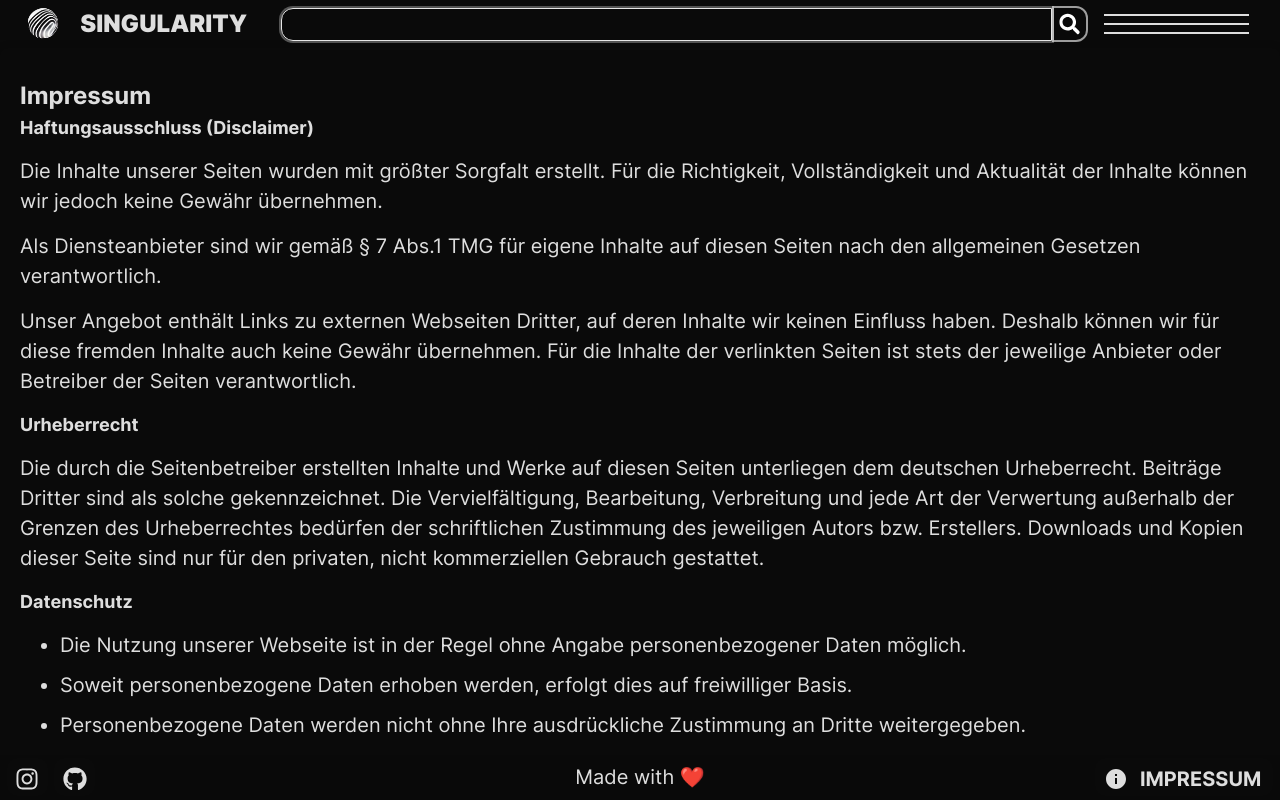
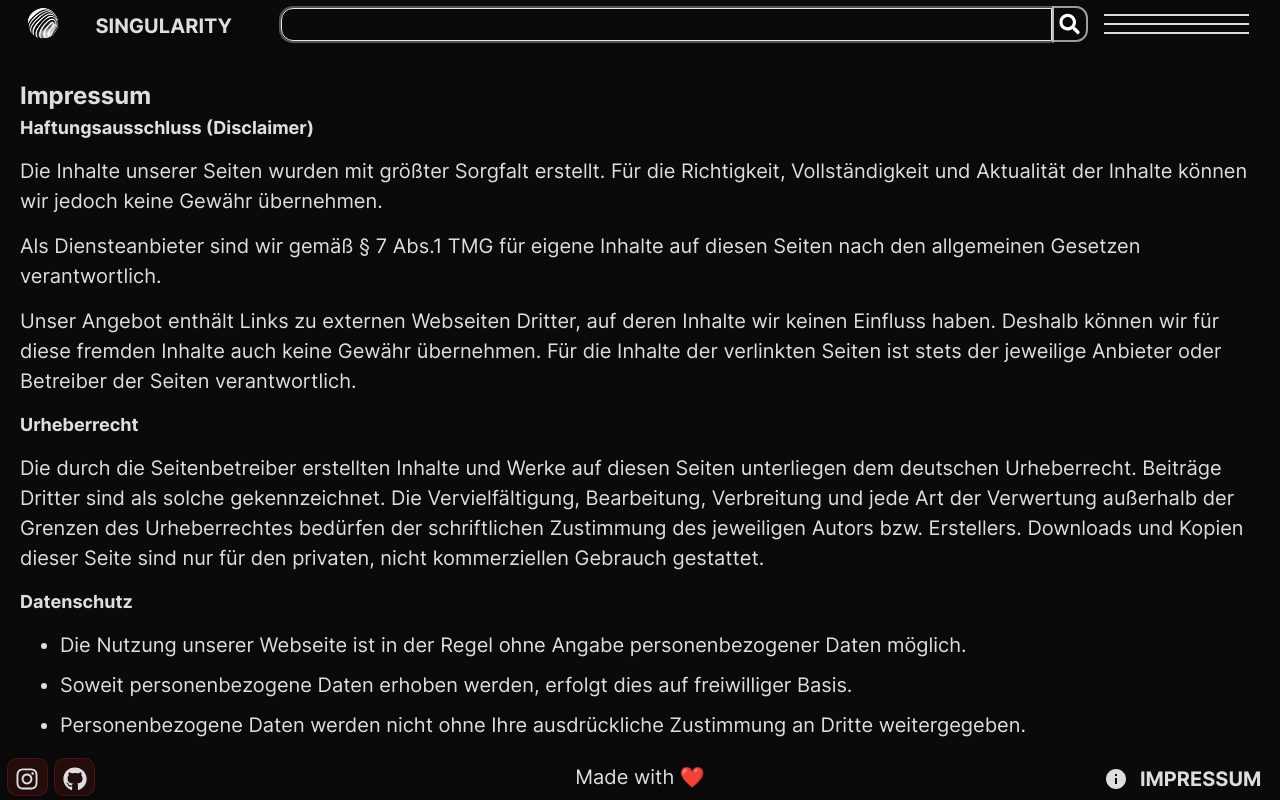
Before and after one commit to DRUMNICORN/2n40, a Next.js app: page /impressum in a window 1280 px wide. Built offline with nearby package versions, Linux system fonts and the light colour scheme.

Commit message:
added content links

```diff
--- a/app/Icons.tsx
+++ b/app/Icons.tsx
@@ -27,7 +27,7 @@ import {
   FaFacebook,
   FaGithub,
 } from "react-icons/fa";
-import { IoTimeSharp } from "react-icons/io5";
+import { IoLogIn, IoTimeSharp } from "react-icons/io5";
 import { BiSolidNetworkChart } from "react-icons/bi";
 import { IoMdPricetag } from "react-icons/io";
 import { MetadataTypes } from "./types";
@@ -61,7 +61,7 @@ export const REACT_ICONS: { [key in MetadataTypes]: JSX.Element } = {
   [MetadataTypes.close]: <MdClose />,
   [MetadataTypes.share]: <MdShare />,
   [MetadataTypes.collaborations]: <MdOutlineCalendarMonth />,
-  // [MetadataTypes.change]: <MdOutlineCalendarMonth />,
+  [MetadataTypes.form]: <IoLogIn />,
   [MetadataTypes.days]: <MdCalendarViewWeek />,
   [MetadataTypes.carousel]: <MdViewCarousel />,
   [MetadataTypes.weeks]: <MdCalendarViewWeek />,
--- a/app/types.ts
+++ b/app/types.ts
@@ -42,6 +42,7 @@ export enum MetadataTypes {
   weeks = "weeks",
   carousel = "carousel",
   github = "github",
+  form = "form"
 }
 
 // Descriptions for different categories
--- a/components/content/Content.module.scss
+++ b/components/content/Content.module.scss
@@ -9,30 +9,6 @@
 .contentContainer.scrollable {
   overflow: auto;
   mask-image: none;
-}
-
-.imageContainer {
-  // will be background of card
-  position: absolute;
-  top: 0;
-  left: 0;
-  width: 100%;
-  height: 100%;
-  z-index: -1;
-  border-radius: 12px;
-  overflow: hidden;
-
-  img {
-    width: 100%;
-    height: 100%;
-    object-fit: cover;
-    object-position: center;
-    transition: all 0.3s ease-in-out;
-  }
-
-  width: 100%;
-  height: 100%;
-  overflow: hidden;
 }
 
 .selected {
--- a/components/design/Linked.tsx
+++ b/components/design/Linked.tsx
@@ -1,12 +1,10 @@
-"use client";
-
 import React, { useState } from 'react';
 import styles from './Linked.module.scss';
 import { REACT_ICONS } from '@/app/Icons';
 import { MetadataTypes } from '@/app/types';
-import Link from 'next/link';
+import NextLink from 'next/link';
 
-export type { MetadataTypes }
+export type { MetadataTypes };
 
 interface LinkedProps {
   href?: string;
@@ -14,12 +12,10 @@ interface LinkedProps {
   children?: React.ReactNode;
   spinOnClick?: boolean;
   disableClick?: boolean;
-  textLeft?: boolean;
   type?: MetadataTypes;
-  openInNewTab?: boolean;
-  onClick?: (e: React.MouseEvent) => void;
-  inline?: boolean; // New property for inline placement
-  noWrap?: boolean; // New property for no-wrap behavior
+  onClick?: (e: React.MouseEvent<HTMLButtonElement | HTMLAnchorElement>) => void;
+  inline?: boolean;
+  noWrap?: boolean;
 }
 
 const Linked: React.FC<LinkedProps> = ({
@@ -29,94 +25,99 @@ const Linked: React.FC<LinkedProps> = ({
   spinOnClick = false,
   disableClick = false,
   type,
-  openInNewTab = false,
   onClick,
-  inline = false, // Default to false
-  noWrap = false, // Default to false
+  inline = false,
+  noWrap = false,
 }) => {
   const [iconAnimated, setIconAnimated] = useState(false);
 
-  const handleRedirect = (value: string, key: string) => {
-    switch (key) {
-      case 'mail':
-        window.open(`mailto:${value}`);
-        break;
-      case 'address':
-        window.open(`https://www.google.com/maps/search/?api=1&query=${value}`);
-        break;
-      case 'tel':
-        window.open(`tel:${value}`);
-        break;
-      case 'website':
-        const url = value.startsWith('https://') ? value : `https://${value}`;
-        window.open(url);
-        break;
-      default:
-        break;
-    }
+  const handleRedirect = (value: string, key: string): void => {
+    const actions: Record<string, () => void> = {
+      mail: () => window.open(`mailto:${value}`),
+      address: () => window.open(`https://www.google.com/maps/search/?api=1&query=${value}`),
+      tel: () => window.open(`tel:${value}`),
+      website: () => window.open(value.startsWith('https://') ? value : `https://${value}`, '_blank'),
+    };
+
+    actions[key]?.();
   };
 
-  const handleLinkClick = (e: React.MouseEvent) => {
+  const handleClick = (e: React.MouseEvent<HTMLButtonElement | HTMLAnchorElement>): void => {
     if (disableClick) {
       e.preventDefault();
       return;
     }
-    if (onClick) onClick(e);
+
+    onClick?.(e);
 
     if (spinOnClick) {
       setIconAnimated(true);
       setTimeout(() => setIconAnimated(false), 500);
     }
 
-    if (type && label) {
-      handleRedirect(label, type);
+    if ((type === 'address' || type === 'website' || (!!href && href.startsWith('http'))) && !disableClick) {
+      e.preventDefault();
+      handleRedirect(href || label || '', type || 'website');
     }
   };
 
-  const extractDomain = (url: string) => {
+  const extractDomain = (url: string): string => {
     try {
-      const { hostname } = new URL(url);
-      return hostname.replace('www.', '');
-    } catch (error) {
+      return new URL(url).hostname.replace('www.', '');
+    } catch {
       return url;
     }
   };
 
-  const LinkText = () => (
-    <span className={styles.linkText}>
-      {label?.includes('https') ? extractDomain(label) : label}
-    </span>
-  );
+  const effectiveHref = href || label || '';
+  const isExternalLink = effectiveHref.startsWith('http');
+  const isLocalLink = effectiveHref.startsWith('/');
 
-  const isExternalLink = type === 'address' || type === 'website';
-  const isQuadratic = !label && !type && !href;
+  const linkClassName = `${styles.link} ${iconAnimated && spinOnClick ? styles.iconAnimated : ''}
+    ${isExternalLink ? styles.externalLink : ''} ${(!label && !type && !effectiveHref) ? styles.quadratic : ''}
+    ${inline ? styles.inline : ''} ${noWrap ? styles.noWrap : ''}`;
 
-  const linkClassName = `
-    ${styles.link}
-    ${iconAnimated && spinOnClick ? styles.iconAnimated : ''}
-    ${isExternalLink ? styles.externalLink : ''}
-    ${isQuadratic ? styles.quadratic : ''}
-    ${inline ? styles.inline : ''}
-    ${noWrap ? styles.noWrap : ''}
-  `;
+  if (isExternalLink) {
+    const linkProps = {
+      href: effectiveHref,
+      onClick: handleClick,
+      target: '_blank',
+      rel: 'noopener noreferrer',
+      className: linkClassName,
+    };
 
-  return href ? (
-    <Link
-      href={href}
-      className={linkClassName}
-      onClick={handleLinkClick}
-      target={openInNewTab ? '_blank' : '_self'}
-      rel={openInNewTab ? 'noopener noreferrer' : undefined}
-    >
-      {children || REACT_ICONS[type as keyof typeof REACT_ICONS]}
-      {label && <LinkText />}
-    </Link>
-  ) : (
-    <button className={linkClassName} onClick={handleLinkClick}>
-      {children || REACT_ICONS[type as keyof typeof REACT_ICONS]}
-      {label && <LinkText />}
-    </button>
-  );
+    return (
+      <a {...linkProps}>
+        {children || REACT_ICONS[type as keyof typeof REACT_ICONS]}
+        {(label || label) && <span className={styles.linkText}>{label?.includes('https') ? extractDomain(label) : label}</span>}
+      </a>
+    );
+  } else if (isLocalLink) {
+    const linkProps = {
+      href: effectiveHref,
+      onClick: handleClick,
+      className: linkClassName,
+    };
+
+    return (
+      <NextLink {...linkProps} href={effectiveHref}>
+        {children || REACT_ICONS[type as keyof typeof REACT_ICONS]}
+        {(label || label) && <span className={styles.linkText}>{label}</span>}
+      </NextLink>
+    );
+  } else {
+    const buttonProps = {
+      onClick: handleClick,
+      className: linkClassName,
+    };
+
+    return (
+      <button {...buttonProps}>
+        {children || REACT_ICONS[type as keyof typeof REACT_ICONS]}
+        {(label || label) && <span className={styles.linkText}>{label}</span>}
+      </button>
+    );
+  }
 };
 
 export default Linked;
--- a/components/design/Title.tsx
+++ b/components/design/Title.tsx
@@ -1,7 +1,7 @@
 import React from 'react';
-import Link from 'next/link';
 import styles from './Title.module.scss';
 import { SITE_METADATA } from '@/app/types';
+import Linked from './Linked';
 
 interface TitleProps {
     onClick?: () => void;
@@ -11,9 +11,9 @@ interface TitleProps {
 const Title: React.FC<TitleProps> = ({ onClick, title }) => {
     return (
         <div onClick={onClick} className={styles.container}>
-            <Link href="/" className={styles.title}>
+            <Linked href="/">
                 {title ? title : SITE_METADATA.title as string}
-            </Link>
+            </Linked>
         </div>
     );
 };
--- a/components/layout/ContentOverlay.module.scss
+++ b/components/layout/ContentOverlay.module.scss
@@ -21,7 +21,7 @@
 
   // top: 6rem;
   right: 0;
-  bottom: 0;
+  bottom: 2rem;
   left: 0;
   border-radius: 0;
   // padding-bottom: 2rem;
--- a/utils/file.ts
+++ b/utils/file.ts
@@ -11,7 +11,6 @@ function isPathSafe(base: string, target: string): boolean {
 }
 
 export function loadFiles(query: ContentType): string[] {
-    console.log("loadFiles", query);
     const dir = path.join(DATA_DIR, query.category);
 
     if (!isPathSafe(DATA_DIR, dir)) {
--- a/utils/handler.ts
+++ b/utils/handler.ts
@@ -65,7 +65,6 @@ export async function handleFilePost(req: NextRequest, res: NextResponse): Promi
 // Handler for GET requests to fetch multiple files
 export async function handleFilesGet(req: NextRequest, res: NextResponse): Promise<Response> {
     const params = parseContentFromNextRequest(req);
-    console.log("params", params);
 
     if (areParamsEmpty(params)) {
         return createResponse([], 200);
```
